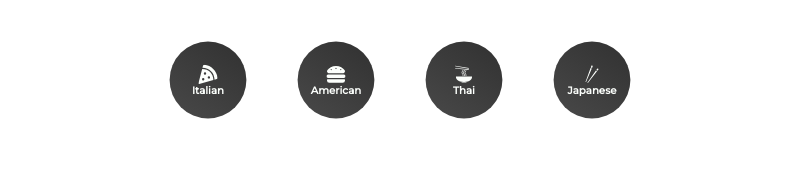
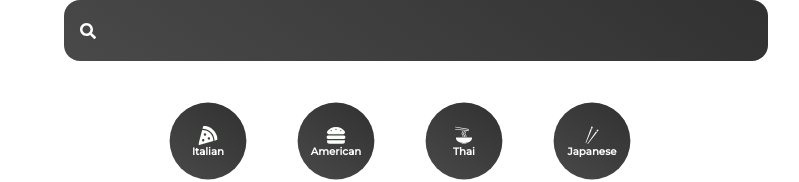
Before and after one commit to UnderaWater/recipe-app-react, a React (Create React App) app: page / in a window 1280 px wide. Shown: the top 182 px of the page, without its empty margins (224-1023 px from the left). Built offline with nearby package versions, Linux system fonts and the light colour scheme; no server answers.

Commit message:
add: added search and styles for him

```diff
--- a/src/App.js
+++ b/src/App.js
@@ -1,11 +1,13 @@
 import { Route, Routes } from "react-router-dom";
 import Category from "./components/Category";
+import Search from "./components/Search";
 import Cuisine from "./pages/Cuisine";
 import Home from "./pages/Home";
 
 function App() {
   return (
     <div className="recipe">
+      <Search />
       <Category />
       <Routes>
         <Route  path="/" element={<Home />} />
--- /dev/null
+++ b/src/components/Search.jsx
@@ -0,0 +1,25 @@
+import React, { useState } from 'react';
+import { FaSearch } from 'react-icons/fa'
+
+function Search() {
+    const [input, setInput] = useState('');
+
+    const changeHandler = (e) => {
+        setInput(e.target.value);
+    };
+
+    const submitHandler = (e) => {
+        e.preventDefault();
+    };
+
+    return (
+        <form className='recipe__form'>
+            <div>
+                <FaSearch />
+                <input className='recipe__form-input' type='text' value={input} onChange={(e) => changeHandler(e)} />
+            </div>
+        </form>
+    )
+}
+
+export default Search;
--- a/src/index.css
+++ b/src/index.css
@@ -127,3 +127,31 @@ a {
 .recipe__categories-link.active {
   background: linear-gradient(to right, #f27121, #e94057);
 }
+
+.recipe__form {
+  margin: 0rem 2rem;
+}
+
+.recipe__form div {
+  width: 100%;
+  position: relative;
+}
+
+.recipe__form-input {
+  border: none;
+  width: 100%;
+  background: linear-gradient(35deg, #494949, #313131);
+  font-size: 1.5rem;
+  padding: 1rem 3rem;
+  border-radius: 1rem;
+  outline: none;
+  color: #fcfffc;
+}
+
+.recipe__form svg {
+  position: absolute;
+  top: 50%;
+  left: 0%;
+  transform: translate(100%, -50%);
+  color: #fcfffc;
+}
```
